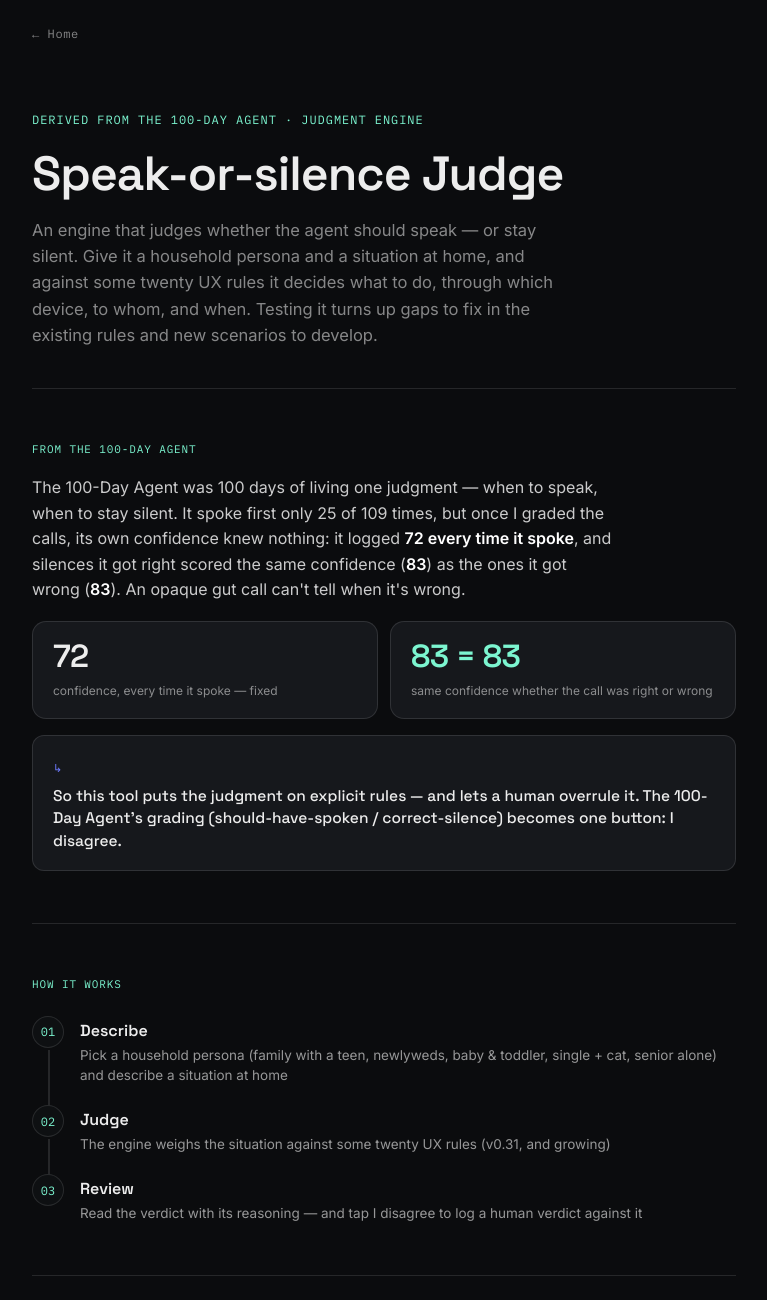
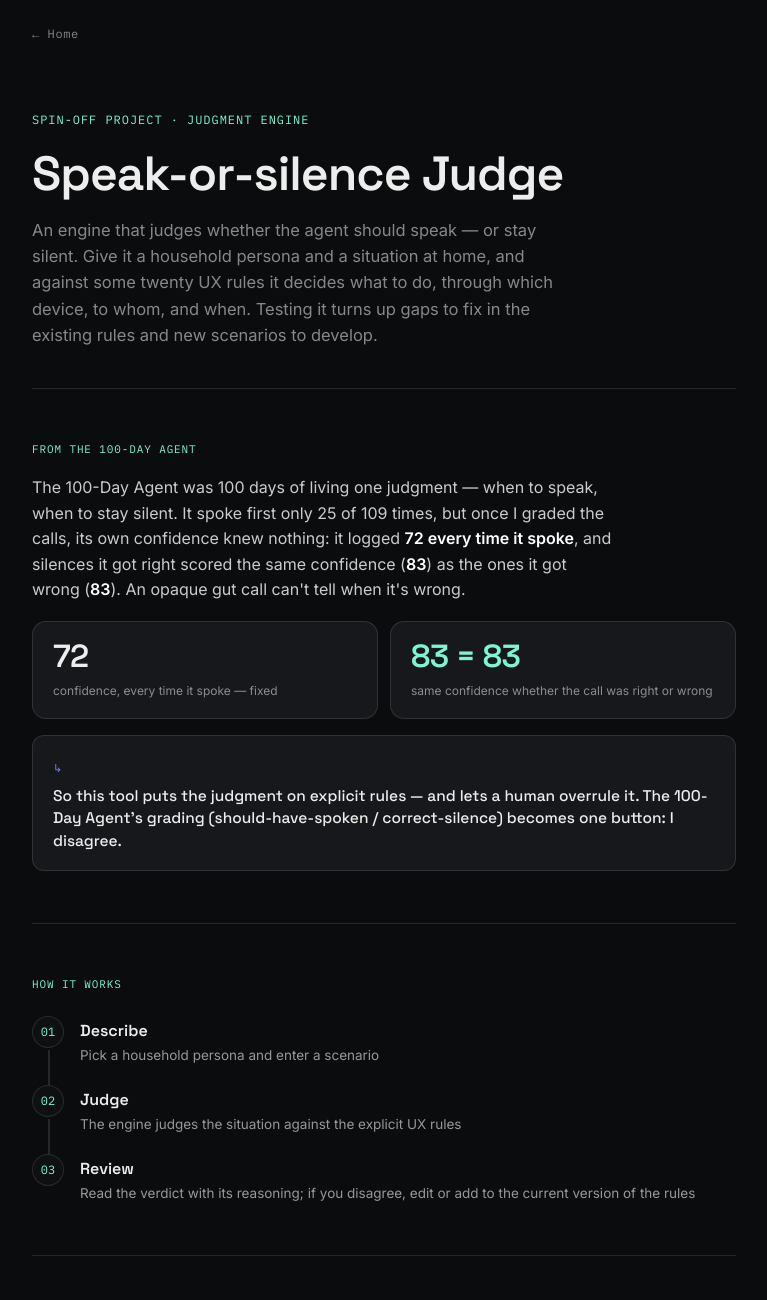
Before and after one commit to ivyrarara/hello, a plain HTML site: page bixby-judge.html in a window 1280 px wide. Shown: the top 1300 px of the page, without its empty margins (256-1023 px from the left). Drawn offline with Linux system fonts and the light colour scheme.

Commit message:
Judge: eyebrow to "Spin-off project" + tighter How-it-works steps (#124)
Eyebrow now reads "Spin-off project · Judgment Engine". How-it-works: 01
pick a persona and enter a scenario; 02 judge against the explicit UX rules;
03 review the verdict and, on disagreement, edit or add to the current
version of the rules.


Claude-Session: https://claude.ai/code/session_01DZ62NLeDr9GTs39g9b6YtY

Co-authored-by: Claude <noreply@anthropic.com>

```diff
--- a/bixby-judge.html
+++ b/bixby-judge.html
@@ -114,7 +114,7 @@
   <a class="back" href="./index.html">← Home</a>
 
   <header class="hero">
-    <div class="eyebrow">Derived from the 100-Day Agent · Judgment Engine</div>
+    <div class="eyebrow">Spin-off project · Judgment Engine</div>
     <h1>Speak-or-silence Judge</h1>
     <p class="hero-sub" data-en="An engine that judges whether the agent should speak — or stay silent. Give it a household persona and a situation at home, and against some twenty UX rules it decides what to do, through which device, to whom, and when. Testing it turns up gaps to fix in the existing rules and new scenarios to develop.">에이전트가 '말할까, 말까'를 판정하는 엔진. 가정 페르소나와 집 안 상황을 넣으면 20여 개 UX 룰에 근거해 무엇을·어느 기기로·누구에게·언제 할지 판정합니다. 테스트를 통해 기존 룰의 보완점과 새로운 시나리오를 개발할 수 있어요.</p>
   </header>
@@ -135,9 +135,9 @@
   <section class="reveal">
     <span class="label">How it works</span>
     <div class="method">
-      <div class="mstep"><div class="mnum">01</div><div><div class="mt" data-en="Describe">Describe · 상황 묘사</div><div class="md" data-en="Pick a household persona (family with a teen, newlyweds, baby & toddler, single + cat, senior alone) and describe a situation at home">가정 페르소나(청소년 가정·신혼·영유아·1인+펫·노인 1인)를 고르고, 집 안 상황을 적는다</div></div></div>
-      <div class="mstep"><div class="mnum">02</div><div><div class="mt" data-en="Judge">Judge · 판정</div><div class="md" data-en="The engine weighs the situation against some twenty UX rules (v0.31, and growing)">엔진이 그 상황을 20여 개 UX 룰(v0.31, 증가 중)에 비춰 판정</div></div></div>
-      <div class="mstep"><div class="mnum">03</div><div><div class="mt" data-en="Review">Review · 검토</div><div class="md" data-en="Read the verdict with its reasoning — and tap I disagree to log a human verdict against it">근거와 함께 verdict를 확인하고 — I disagree로 사람 판정을 남긴다</div></div></div>
+      <div class="mstep"><div class="mnum">01</div><div><div class="mt" data-en="Describe">Describe · 상황 묘사</div><div class="md" data-en="Pick a household persona and enter a scenario">가정 페르소나를 고르고 시나리오 입력</div></div></div>
+      <div class="mstep"><div class="mnum">02</div><div><div class="mt" data-en="Judge">Judge · 판정</div><div class="md" data-en="The engine judges the situation against the explicit UX rules">엔진이 그 상황을 명시된 UX 룰에 비춰 판정</div></div></div>
+      <div class="mstep"><div class="mnum">03</div><div><div class="mt" data-en="Review">Review · 검토</div><div class="md" data-en="Read the verdict with its reasoning; if you disagree, edit or add to the current version of the rules">근거와 함께 verdict를 확인하고, 이견이 있으면 기존 버전의 룰을 수정·추가할 수 있다</div></div></div>
     </div>
   </section>
 
```
